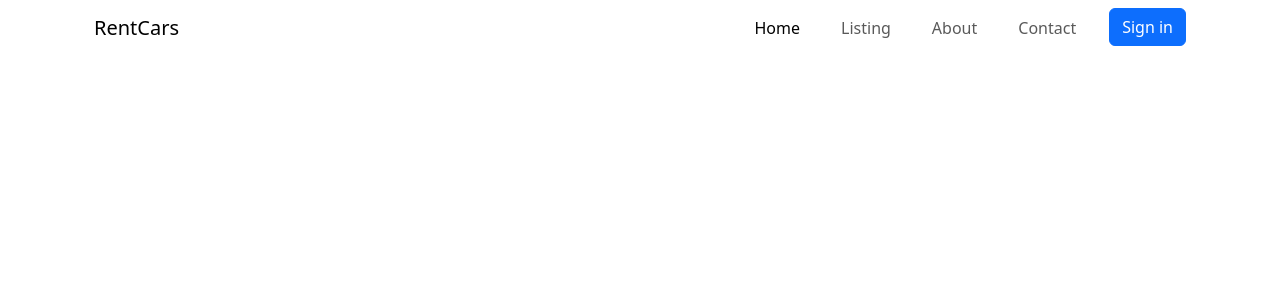
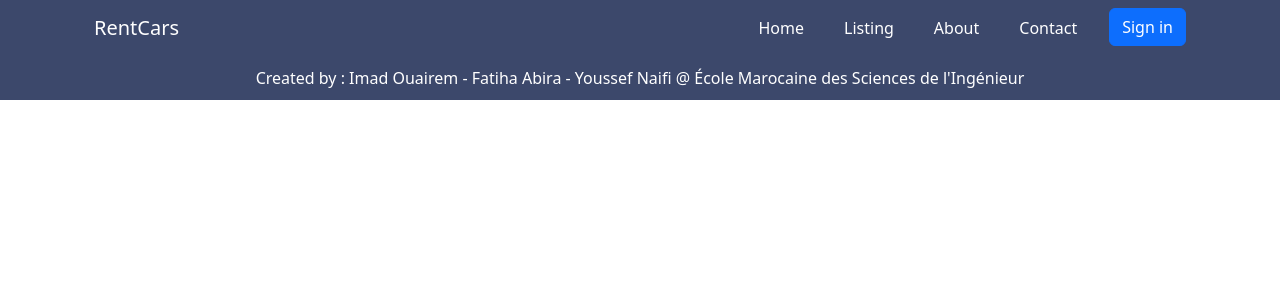
Before and after one commit to youssefnf/CarRentalDjangoProject, a Django app: template rentcarsapp/templates/base.html in a window 1280 px wide. Shown: the top 300 px of the page. Run offline with Django 4.2, Linux system fonts and the light colour scheme; the template is opened without the code that fills it, so the values that code supplies are empty.

Commit message:
add navbar and hero section and footer

```diff
--- a/rentcarsapp/static/css/styles.css
+++ b/rentcarsapp/static/css/styles.css
@@ -1,3 +1,42 @@
-.nav-item {
-    margin-left: 25px;
+
+#hero-section {
+    height: 90vh;
+    background-image: url("https://images.unsplash.com/photo-1526726538690-5cbf956ae2fd?ixlib=rb-4.0.3&ixid=MnwxMjA3fDB8MHxwaG90by1wYWdlfHx8fGVufDB8fHx8&auto=format&fit=crop&w=1470&q=80");
+    background-image: linear-gradient(rgba(126, 125, 125, 0.527),rgba(0, 0, 0, 0.5)) , url(https://images.unsplash.com/photo-1526726538690-5cbf956ae2fd?ixlib=rb-4.0.3&ixid=MnwxMjA3fDB8MHxwaG90by1wYWdlfHx8fGVufDB8fHx8&auto=format&fit=crop&w=1470&q=80);
+    background-size: cover;
+    padding: 100px 0;
+    color: white;
 }
+
+#hero-section a {
+    padding: 20px 40px;
+    margin-top: 30px;
+    background-color: #19A7CE;
+}
+
+h1 {
+    font-size: 100px;
+}
+
+.navbar {
+    background-color: transparent;
+}
+
+.site-navbar {
+    background-color: #3C486B;
+}
+
+.nav-link, .navbar-brand {
+    color: white;
+}
+
+.site-footer {
+    background-color: #3C486B;
+    color: white;
+    padding: 10px 0;
+    text-align: center;
+}
+
+.content-section {
+    height: 300px;
+}
--- a/rentcarsapp/templates/base.html
+++ b/rentcarsapp/templates/base.html
@@ -12,6 +12,7 @@
     <link rel="stylesheet" type="text/css" href="{% static 'css/styles.css' %}">
 </head>
 <body>
+  <header class="site-navbar">
     <div class="container">
         <nav class="navbar navbar-expand-lg">
             <div class="container-fluid">
@@ -22,18 +23,18 @@
               <div class="collapse navbar-collapse" id="navbarNav">
                 <ul class="navbar-nav ms-auto">
                   <li class="nav-item">
-                    <a class="nav-link active" aria-current="page" href="#">Home</a>
+                    <a class="nav-link" aria-current="page" href="#">Home</a>
                   </li>
-                  <li class="nav-item">
+                  <li class="nav-item ms-4">
                     <a class="nav-link" href="#">Listing</a>
                   </li>
-                  <li class="nav-item">
+                  <li class="nav-item ms-4">
                     <a class="nav-link" href="#">About</a>
                   </li>
-                  <li class="nav-item">
+                  <li class="nav-item ms-4">
                     <a class="nav-link" href="#">Contact</a>
                   </li>
-                  <li class="nav-item">
+                  <li class="nav-item ms-4">
                     <a class="btn btn-primary" href="#">Sign in</a>
                   </li>
                 </ul>
@@ -41,12 +42,17 @@
             </div>
           </nav>
     </div>
+  </header>
 
 
 
     {% block content %}{% endblock content %}
 
 
-    <script src="https://cdn.jsdelivr.net/npm/bootstrap@5.3.0-alpha3/dist/js/bootstrap.bundle.min.js" integrity="sha384-ENjdO4Dr2bkBIFxQpeoTz1HIcje39Wm4jDKdf19U8gI4ddQ3GYNS7NTKfAdVQSZe" crossorigin="anonymous"></script>
+  <footer class="site-footer">
+    <div class="container"><span>Created by : Imad Ouairem - Fatiha Abira - Youssef Naifi @ École Marocaine des Sciences de l'Ingénieur</span></div>
+  </footer>
+
+  <script src="https://cdn.jsdelivr.net/npm/bootstrap@5.3.0-alpha3/dist/js/bootstrap.bundle.min.js" integrity="sha384-ENjdO4Dr2bkBIFxQpeoTz1HIcje39Wm4jDKdf19U8gI4ddQ3GYNS7NTKfAdVQSZe" crossorigin="anonymous"></script>
 </body>
 </html>
```
Also changed, not shown: rentcarsapp/templates/index.html (+10 -0 lines).
